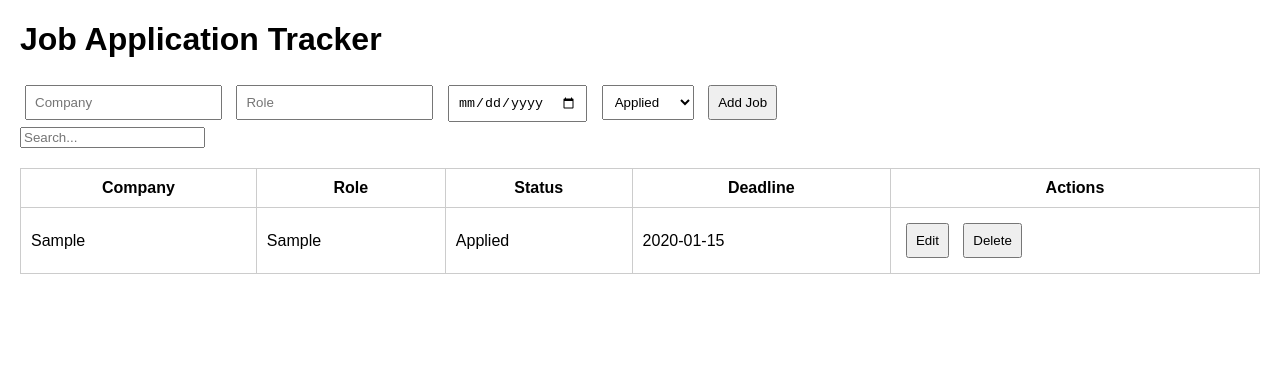
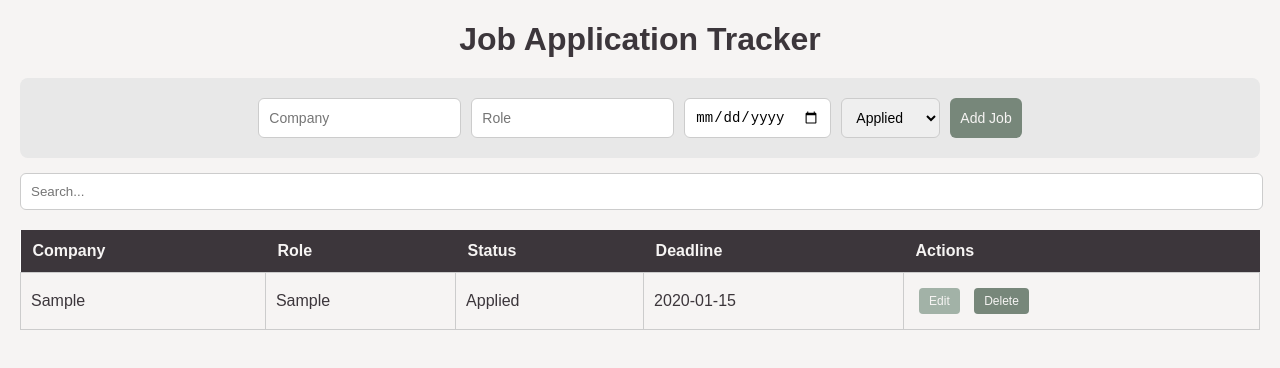
Before and after one commit to alcoranoryan/job-application-tracker, a plain HTML site: page index.html in a window 1280 px wide. Both pictures are taken after typing "Sample", "Sample", "2020-01-15" into the empty fields and a click on the button "Add Job". Drawn offline with Linux system fonts and the light colour scheme.

Commit message:
Updated css, added color and design

```diff
--- a/style.css
+++ b/style.css
@@ -1,20 +1,101 @@
+/* General page styling */
 body {
-  font-family: Arial;
+  font-family: Arial, sans-serif;
   margin: 20px;
+  background-color: #F6F4F3; /* White Smoke background */
+  color: #3C363B; /* Charcoal text */
+}
+
+/* Heading */
+h1 {
+  color: #3C363B; /* Charcoal */
+  text-align: center;
+  margin-bottom: 20px;
+}
+
+/* Form styling */
+form {
+  background-color: #E8E8E8; /* Platinum */
+  padding: 15px;
+  border-radius: 8px;
+  display: flex;
+  flex-wrap: wrap;
+  justify-content: center;
 }
 
 form input, form select, button {
   margin: 5px;
-  padding: 8px;
+  padding: 10px;
+  border: 1px solid #ccc;
+  border-radius: 6px;
+  font-size: 14px;
 }
 
+/* Buttons */
+button {
+  background-color: #77877A; /* Reseda Creme accent */
+  color: #F6F4F3; /* White Smoke text */
+  border: none;
+  cursor: pointer;
+  transition: background-color 0.3s ease;
+}
+
+button:hover {
+  background-color: #A2B2A7; /* Soft Sage hover */
+}
+
+/* Search bar */
+#search {
+  width: 98.5%;
+  /*display: flex;
+  flex-wrap: wrap;*/
+  padding: 10px;
+  margin-top: 15px;
+  border: 1px solid #ccc;
+  border-radius: 6px;
+}
+
+/* Table styling */
 table {
   width: 100%;
   margin-top: 20px;
   border-collapse: collapse;
+  background-color: #FFFFFF; /* White background for clarity */
 }
 
-th, td {
+th {
+  background-color: #3C363B; /* Charcoal header */
+  color: #F6F4F3; /* White Smoke text */
+  padding: 12px;
+  text-align: left;
+}
+
+td {
   border: 1px solid #ccc;
   padding: 10px;
 }
+
+/* Alternate row colors for readability */
+tbody tr:nth-child(even) {
+  background-color: #E8E8E8; /* Platinum */
+}
+
+tbody tr:nth-child(odd) {
+  background-color: #F6F4F3; /* White Smoke */
+}
+
+/* Action buttons inside table */
+td button {
+  margin-right: 5px;
+  padding: 6px 10px;
+  font-size: 12px;
+  border-radius: 4px;
+}
+
+td button:first-child {
+  background-color: #A2B2A7; /* Soft Sage for Edit */
+}
+
+td button:last-child {
+  background-color: #77877A; /* Reseda Creme for Delete */
+}
```
